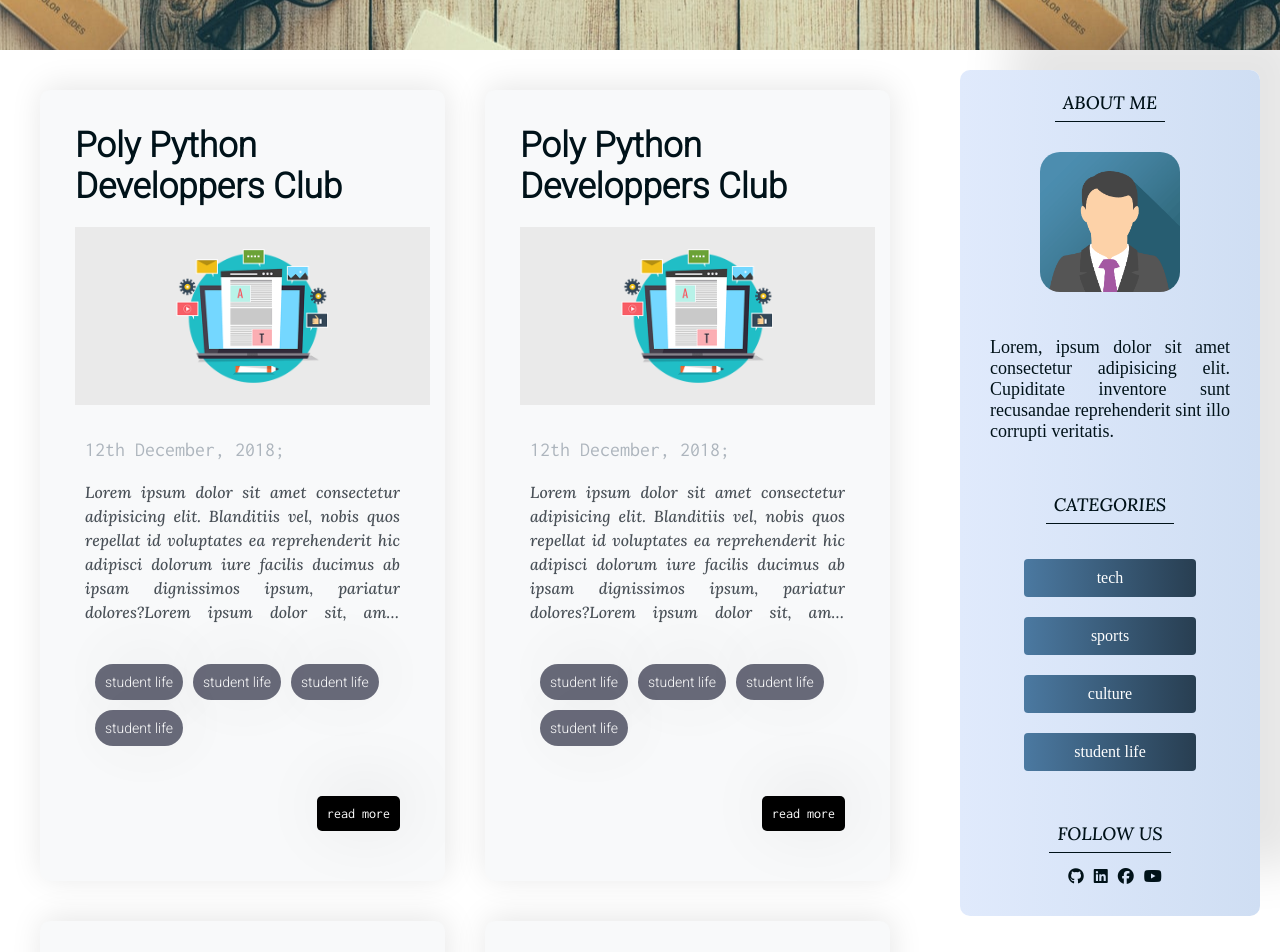
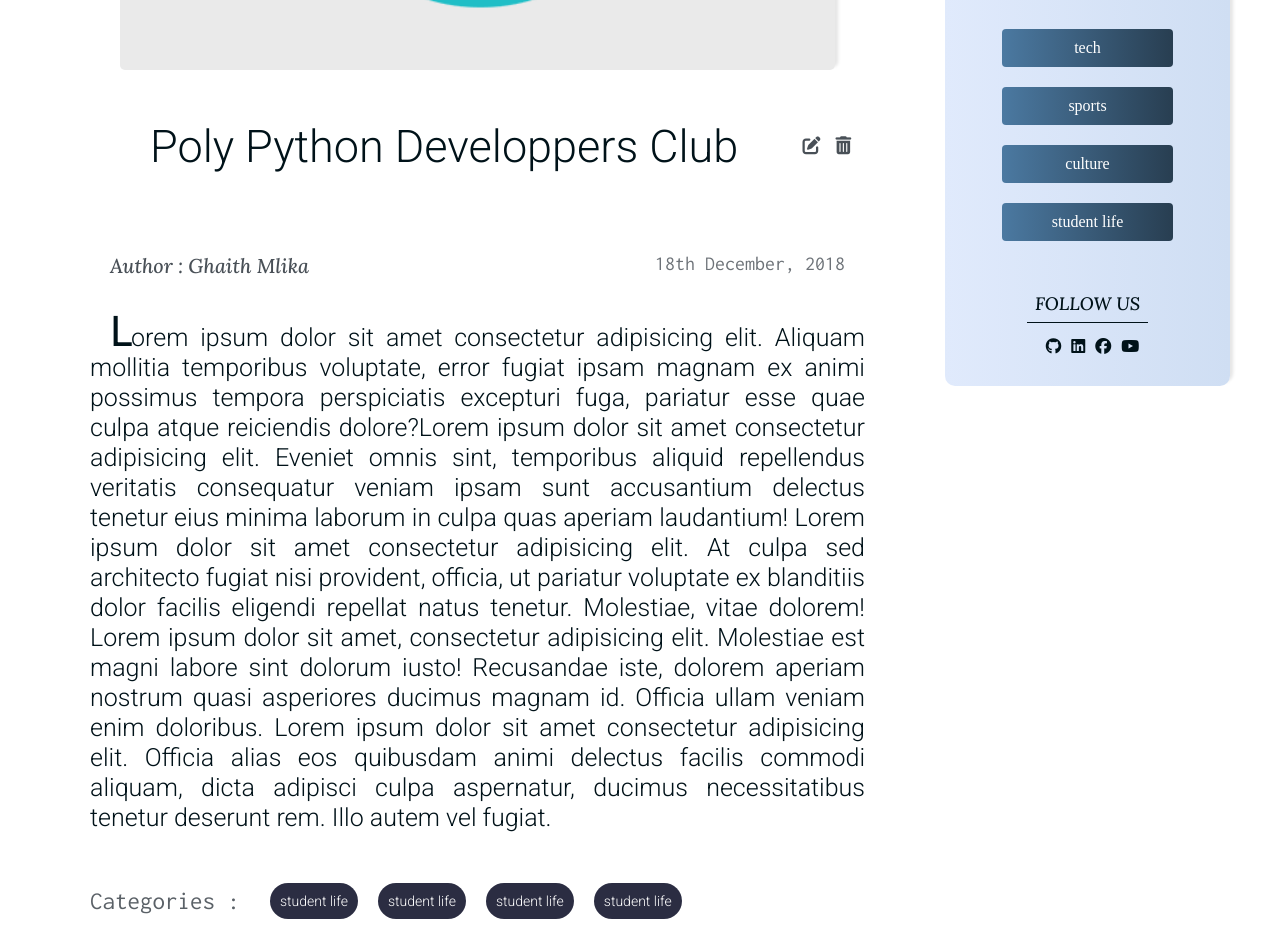
Before and after one commit to Mlika-Gaith/mern-stack-blog, a React (Create React App) app: page / in a window 1280 px wide. Shown: the part 560-1512 px from the top of the page. Built offline with nearby package versions, Linux system fonts and the light colour scheme.

Commit message:
added a single post page and component.

```diff
--- a/src/App.js
+++ b/src/App.js
@@ -1,12 +1,12 @@
 import "./App.css";
 import NavBar from "./components/Navbar/Navbar";
-import Home from "./pages/home/Home";
+import SinglePost from "./pages/post/SinglePostPage";
 
 function App() {
   return (
     <div className="App">
       <NavBar />
-      <Home />
+      <SinglePost />
     </div>
   );
 }
--- a/src/components/Navbar/Navbar.js
+++ b/src/components/Navbar/Navbar.js
@@ -4,9 +4,9 @@ function NavBar() {
   return (
     <div className="top">
       <div className="topLeft">
-        <i class="fa-brands fa-github"></i>
-        <i class="fa-brands fa-linkedin"></i>
-        <i class="fa-brands fa-facebook"></i>
+        <i className="fa-brands fa-github"></i>
+        <i className="fa-brands fa-linkedin"></i>
+        <i className="fa-brands fa-facebook"></i>
       </div>
       <div className="topCenter">
         <ul className="topList">
@@ -19,7 +19,7 @@ function NavBar() {
       </div>
       <div className="topRight">
         <img src={avatar} alt="avatar" className="topImage" />
-        <i class="fa-solid fa-magnifying-glass"></i>
+        <i className="fa-solid fa-magnifying-glass"></i>
       </div>
     </div>
   );
--- a/src/components/SideBar/SideBar.css
+++ b/src/components/SideBar/SideBar.css
@@ -21,7 +21,7 @@
   align-items: center;
   justify-content: center;
   color: #001219;
-  box-shadow: 3em -3em 3em rgba(0, 0, 0, 0.1);
+  box-shadow: 0.2em -0.2em 0.2em rgba(0, 0, 0, 0.1);
 }
 .sideBarItem {
   display: flex;
--- /dev/null
+++ b/src/components/SinglePost/SinglePost.css
@@ -0,0 +1,102 @@
+.singlePost {
+  margin: 20px;
+  flex: 9;
+  height: 100%;
+}
+.singlePostWrapper {
+  padding: 20px;
+}
+.singlePostImg {
+  display: flex;
+  align-items: center;
+  justify-content: center;
+  margin: 10px;
+}
+.singlePostImg img {
+  width: 90%;
+  height: 500px;
+  border-radius: 5px;
+  object-fit: cover;
+  box-shadow: 0.2em -0.2em 0.2em rgba(0, 0, 0, 0.1);
+}
+.singlePostHeader {
+  display: flex;
+  align-items: center;
+  padding: 20px;
+}
+.singlePostTitle {
+  flex: 9;
+  font-family: "Roboto", sans-serif;
+  color: #001219;
+  text-transform: capitalize;
+  font-size: 45px;
+  padding: 20px;
+  margin-left: 40px;
+}
+.singlePostEdit {
+  flex: 1;
+  padding: 10px;
+}
+.singlePostEdit i {
+  font-size: 18px;
+  margin-left: 15px;
+  color: #495057;
+  cursor: pointer;
+}
+.singlePostInfo {
+  margin: 20px;
+  padding: 20px;
+  display: flex;
+  justify-content: space-between;
+  font-size: 20px;
+  color: #495057;
+}
+.singlePostAuthor {
+  font-family: "Lora", serif;
+  text-transform: capitalize;
+}
+.singlePostDate {
+  font-family: "Inconsolata", monospace;
+  opacity: 0.8;
+}
+.singlePostDescription {
+  font-family: "Roboto", sans-serif;
+  color: #001219;
+  font-size: 25px;
+  margin: 20px;
+  text-align: justify;
+  line-height: 30px;
+}
+.singlePostDescription::first-letter {
+  margin-left: 20px;
+  font-size: 40px;
+  font-weight: 600;
+}
+.singlePostCategories {
+  padding: 20px;
+  display: flex;
+  flex-wrap: wrap;
+  align-items: center;
+}
+.singlePostCategories p {
+  font-family: "Inconsolata", monospace;
+  font-size: 25px;
+  opacity: 0.9;
+  color: #495057;
+  margin-right: 20px;
+  text-transform: capitalize;
+}
+.singlePostCategory {
+  display: flex;
+  justify-content: center;
+  align-items: center;
+  padding: 10px;
+  background-color: #2b2d42;
+  margin: 10px;
+  border: none;
+  outline: none;
+  border-radius: 20px;
+  font-family: "Roboto", sans-serif;
+  font-size: 14px;
+  color: #ffffff;
+}
--- /dev/null
+++ b/src/components/SinglePost/SinglePost.js
@@ -0,0 +1,54 @@
+import "./SinglePost.css";
+import postImg from "../../images/post1.png";
+function SinglePost() {
+  return (
+    <div className="singlePost">
+      <div className="singlePostWrapper">
+        <div className="singlePostImg">
+          <img src={postImg} alt="post pic" />
+        </div>
+        <div className="singlePostHeader">
+          <div className="singlePostTitle">
+            <p>Poly python developpers club</p>
+          </div>
+          <div className="singlePostEdit">
+            <i className="fa-solid fa-pen-to-square"></i>
+            <i className="fa-solid fa-trash-can"></i>
+          </div>
+        </div>
+
+        <div className="singlePostInfo">
+          <span className="singlePostAuthor">author : ghaith mlika</span>
+          <span className="singlePostDate">18th December, 2018</span>
+        </div>
+        <p className="singlePostDescription">
+          Lorem ipsum dolor sit amet consectetur adipisicing elit. Aliquam
+          mollitia temporibus voluptate, error fugiat ipsam magnam ex animi
+          possimus tempora perspiciatis excepturi fuga, pariatur esse quae culpa
+          atque reiciendis dolore?Lorem ipsum dolor sit amet consectetur
+          adipisicing elit. Eveniet omnis sint, temporibus aliquid repellendus
+          veritatis consequatur veniam ipsam sunt accusantium delectus tenetur
+          eius minima laborum in culpa quas aperiam laudantium! Lorem ipsum
+          dolor sit amet consectetur adipisicing elit. At culpa sed architecto
+          fugiat nisi provident, officia, ut pariatur voluptate ex blanditiis
+          dolor facilis eligendi repellat natus tenetur. Molestiae, vitae
+          dolorem! Lorem ipsum dolor sit amet, consectetur adipisicing elit.
+          Molestiae est magni labore sint dolorum iusto! Recusandae iste,
+          dolorem aperiam nostrum quasi asperiores ducimus magnam id. Officia
+          ullam veniam enim doloribus. Lorem ipsum dolor sit amet consectetur
+          adipisicing elit. Officia alias eos quibusdam animi delectus facilis
+          commodi aliquam, dicta adipisci culpa aspernatur, ducimus
+          necessitatibus tenetur deserunt rem. Illo autem vel fugiat.
+        </p>
+        <div className="singlePostCategories">
+          <p>categories :</p>
+          <div className="singlePostCategory">student life</div>
+          <div className="singlePostCategory">student life</div>
+          <div className="singlePostCategory">student life</div>
+          <div className="singlePostCategory">student life</div>
+        </div>
+      </div>
+    </div>
+  );
+}
+export default SinglePost;
--- /dev/null
+++ b/src/pages/post/SinglePostPage.css
@@ -0,0 +1,4 @@
+.singlePostPage {
+  margin: 30px;
+  display: flex;
+}
--- /dev/null
+++ b/src/pages/post/SinglePostPage.js
@@ -0,0 +1,12 @@
+import SideBar from "../../components/SideBar/SideBar";
+import SinglePost from "../../components/SinglePost/SinglePost";
+import "./SinglePostPage.css";
+function SinglePostPage() {
+  return (
+    <div className="singlePostPage">
+      <SinglePost />
+      <SideBar />
+    </div>
+  );
+}
+export default SinglePostPage;
```
